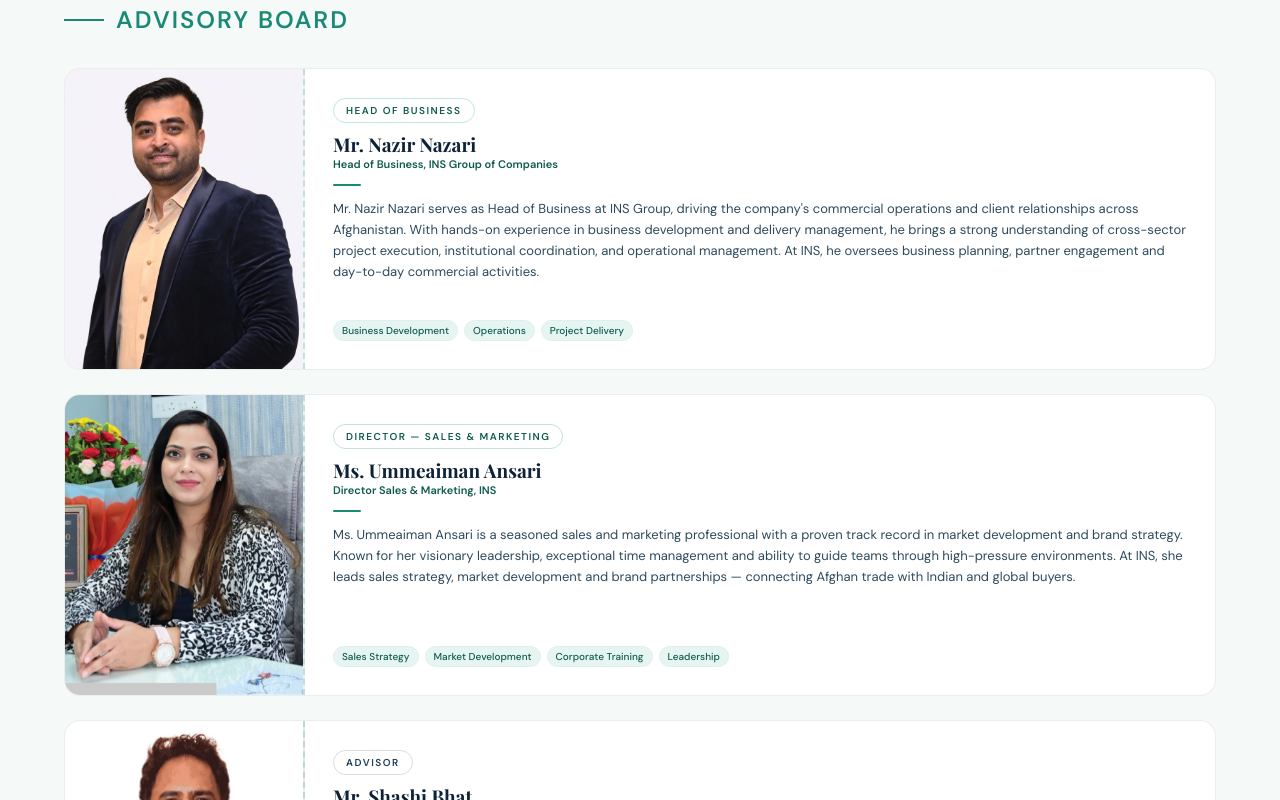
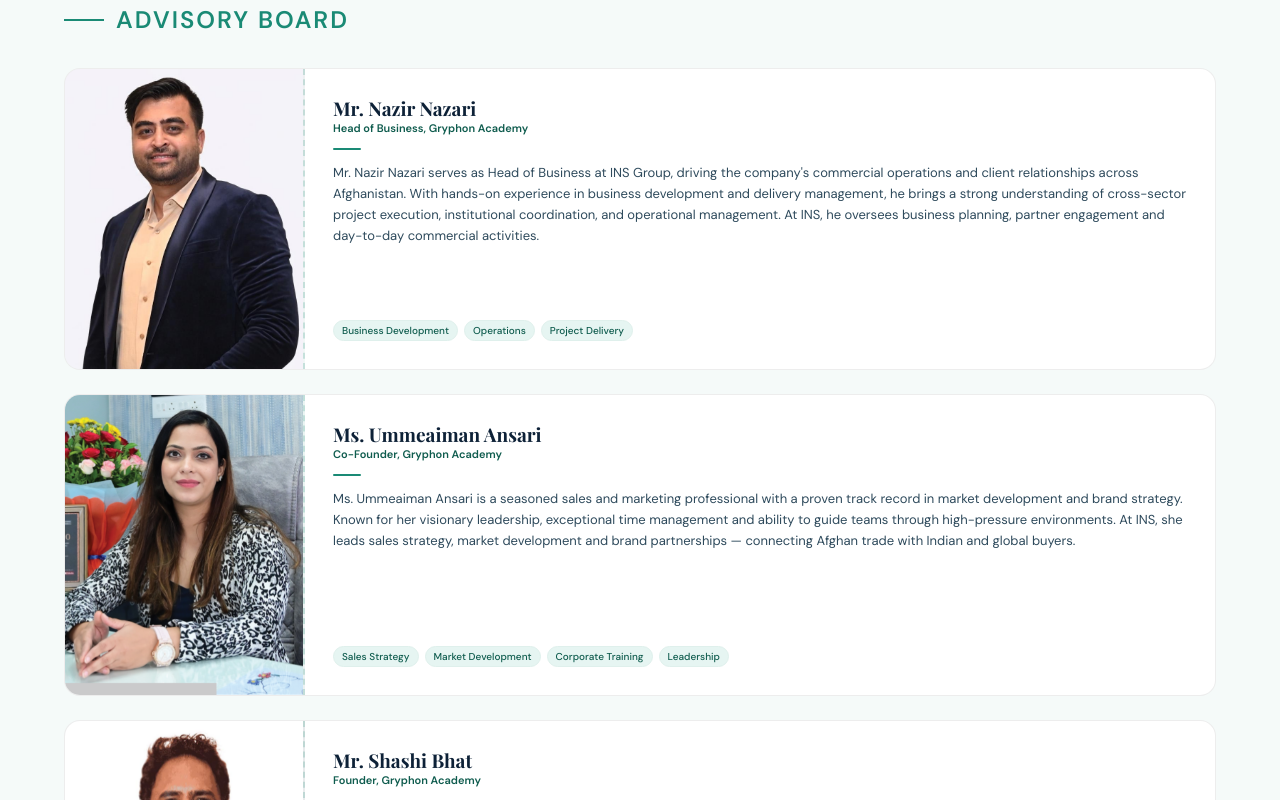
Before and after one commit to Techwolf78/instrading, a React (Vite) app: page /team in a window 1280 px wide. Shown: the part 1420-2220 px from the top of the page. Built offline with nearby package versions, Linux system fonts and the light colour scheme.

Commit message:
Updated Roles

```diff
--- a/src/components/Hero.jsx
+++ b/src/components/Hero.jsx
@@ -65,7 +65,6 @@ export default function Hero() {
           </a>
         </div>
       </div>
-
     </section>
   );
 }
--- a/src/components/Team.jsx
+++ b/src/components/Team.jsx
@@ -69,33 +69,34 @@ const leadershipMembers = [
 const advisoryMembers = [
   {
     name: "Mr. Nazir Nazari",
-    role: "Head of Business",
-    roleKey: "roleHeadOfBusiness",
-    titleKey: "titleHeadOfBusiness",
+    role: "",
+    roleKey: "",
+    hideBadge: true,
+    titleKey: "",
     image: nazirImg,
     pillClass: "bg-[#2bb89a]/12 text-teal-dark border border-[#2bb89a]/30",
     gradient:
       "linear-gradient(135deg, rgba(13,33,55,0.07) 0%, rgba(43,184,154,0.06) 100%)",
-    title: "Head of Business, INS Group of Companies",
+    title: "Head of Business, Gryphon Academy",
     bioKey: "bioHeadOfBusiness",
-    bio: "Mr. Nazir Nazari serves as Head of Business at INS Group, driving the company's commercial operations and client relationships across Afghanistan. With hands-on experience in business development and delivery management — including his role at Gryphon Academy — he brings a strong understanding of cross-sector project execution, institutional coordination, and operational management. At INS, he oversees business planning, partner engagement and day-to-day commercial activities.",
+    bio: "Mr. Nazir Nazari serves as Head of Business at Gryphon Academy, driving the company's commercial operations and client relationships across Afghanistan. With hands-on experience in business development and delivery management — including his role at Gryphon Academy — he brings a strong understanding of cross-sector project execution, institutional coordination, and operational management. At INS, he oversees business planning, partner engagement and day-to-day commercial activities.",
     tags: ["Business Development", "Operations", "Project Delivery"],
     tagKeys: ["tagBusinessDev", "tagOperations", "tagProjectDelivery"],
     wide: true,
   },
   {
     name: "Ms. Ummeaiman Ansari",
-    role: "Director — Sales & Marketing",
-    roleKey: "roleDirectorSales",
-    titleKey: "titleDirectorSales",
+    role: "",
+    roleKey: "",
+    hideBadge: true,
+    titleKey: "",
     image: ummeaimanImg,
     pillClass: "bg-teal/12 text-teal-dark border border-teal/25",
     gradient:
       "linear-gradient(135deg, rgba(26,138,117,0.09) 0%, rgba(13,33,55,0.07) 100%)",
-    title:
-      "Director Sales & Marketing, INS · Co-Founder & CEO, Gryphon Academy",
+    title: "Co-Founder, Gryphon Academy",
     bioKey: "bioDirectorSales",
-    bio: "Ms. Ummeaiman Ansari is the Co-Founder and CEO of Gryphon Academy Pvt. Ltd., Pune — a corporate training firm bridging the gap between industry and academia. Known for her visionary leadership, exceptional time management and ability to guide teams through high-pressure environments, she has driven institutional outreach across leading colleges and corporates in India. At INS, she leads sales strategy, market development and brand partnerships — connecting Afghan trade with Indian and global buyers.",
+    bio: "Ms. Ummeaiman Ansari is the Co-Founder of Gryphon Academy Pvt. Ltd., Pune — a corporate training firm bridging the gap between industry and academia. Known for her visionary leadership, exceptional time management and ability to guide teams through high-pressure environments, she has driven institutional outreach across leading colleges and corporates in India. At INS, she leads sales strategy, market development and brand partnerships — connecting Afghan trade with Indian and global buyers.",
     tags: [
       "Sales Strategy",
       "Market Development",
@@ -112,14 +113,15 @@ const advisoryMembers = [
   },
   {
     name: "Mr. Shashi Bhat",
-    role: "Advisor",
-    roleKey: "roleAdvisor",
-    titleKey: "titleAdvisor",
+    role: "",
+    roleKey: "",
+    hideBadge: true,
+    titleKey: "",
     image: shashiImg,
     pillClass: "bg-navy/6 text-navy-light border border-navy/15",
     gradient:
       "linear-gradient(135deg, rgba(13,33,55,0.1) 0%, rgba(26,138,117,0.05) 100%)",
-    title: "Advisor, INS · Founder & Director, Gryphon Academy Pvt. Ltd.",
+    title: "Founder, Gryphon Academy",
     bioKey: "bioAdvisor",
     bio: "Founder and Director of Gryphon Academy Pvt. Ltd., Pune, with a distinguished career spanning Cisco Systems (Senior Sales & Marketing), Vcustomer India Services, and Indira Group of Institutes (Director, Corporate Relations). He brings deep expertise in strategic planning, corporate relations, team management and business development. His advisory role at INS draws on his extensive network across Indian industry, academia and corporate sectors, supporting expansion and institutional partnerships in India.",
     tags: [
@@ -270,16 +272,18 @@ export default function Team() {
 
             <div className="p-6 sm:p-7 flex-1 flex flex-col justify-between">
               <div>
+                {!member.hideBadge && member.roleKey && (
                   <div
                     className={`inline-block text-[10px] font-semibold tracking-[1.5px] uppercase py-1 px-3 rounded-full mb-2.5 ${member.pillClass}`}
                   >
                     {t(member.roleKey)}
                   </div>
+                )}
                 <h3 className="font-serif text-[19px] text-navy mb-0.5 leading-tight font-bold">
                   {member.name}
                 </h3>
                 <p className="text-[11px] text-teal-dark font-semibold leading-tight mb-0.5">
-                  {t(member.titleKey || member.title)}
+                  {member.title}
                 </p>
                 {member.qual && (
                   <p className="text-[10px] text-text-light tracking-[0.5px] mb-0.5">
```
Lines whose indentation alone changed are shown as unchanged.
